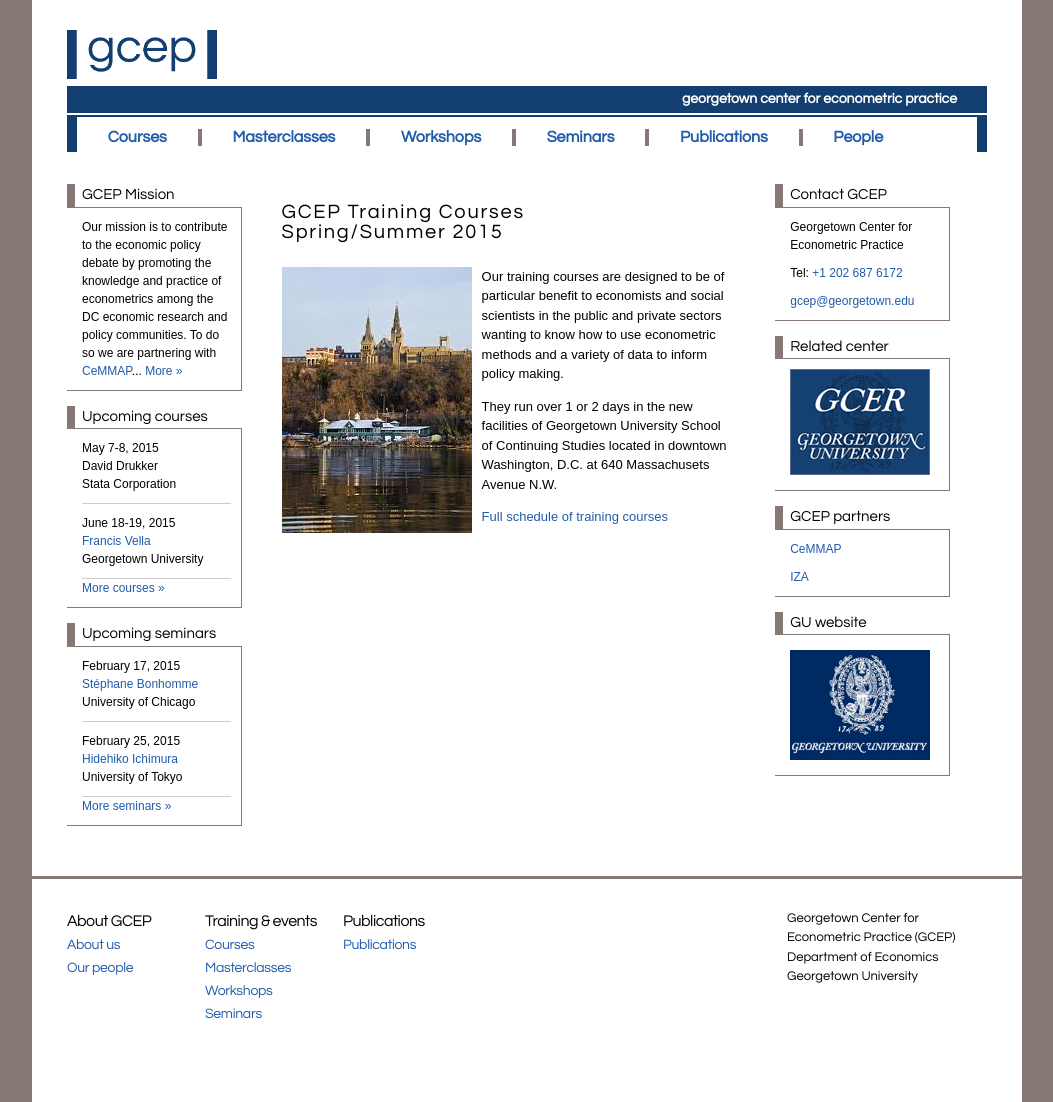
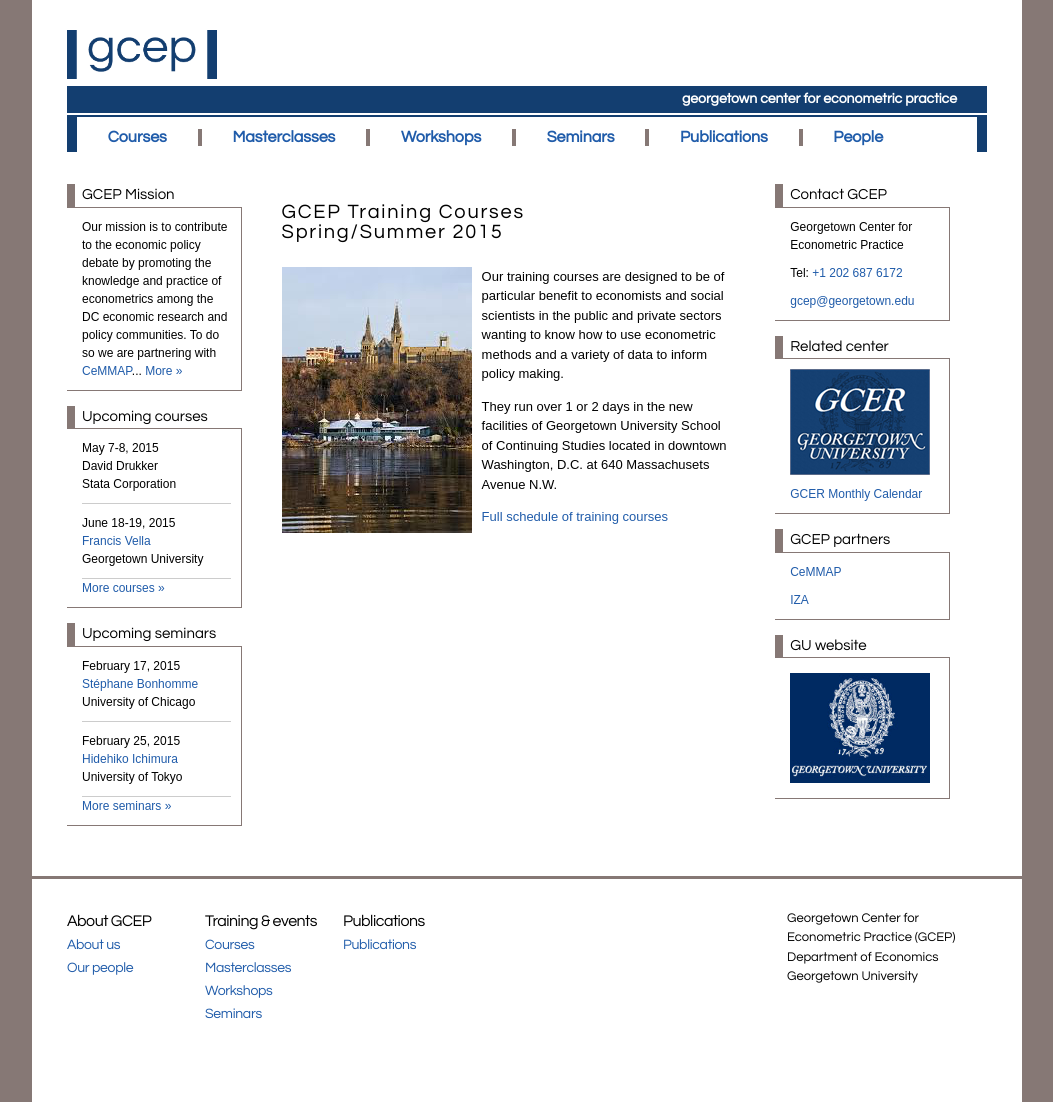
Before and after one commit to georgetown-econ/gcep, a Jekyll site: the page built from index.html, in a window 1280 px wide. Shown: the whole page, without its empty margins (113-1166 px from the left). Built offline with Jekyll 4.4.1, drawn with Linux system fonts in a browser that asks for light colours; the list of posts is cut into pages by our own code.

Commit message:
Added link to GCER calendar in right sidebar

```diff
--- a/_includes/sidebar_right.html
+++ b/_includes/sidebar_right.html
@@ -15,6 +15,7 @@
 
       <div class="panel-section-content">
         <a href="http://gcer.georgetown.edu"><img src="../assets/images/logo_for_gcer.png"></a>
+        <div class="panel-section-content-item-no-border"><a href="http://gcer.georgetown.edu/calendar/" target="_blank">GCER Monthly Calendar</a></div>
       </div>
     </div>
     <div class="panel-section">
```
